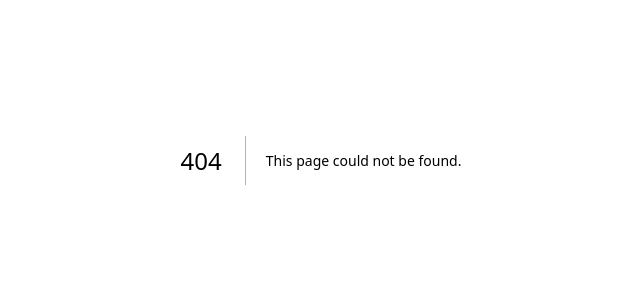
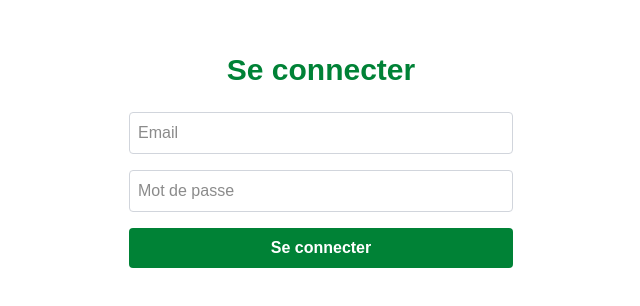
Before and after one commit to bachir23091976/foodsave, a Next.js app in the folder web/: page /login in a window 1280 px wide. Before the commit this address had no page. Shown: the part 240-546 px from the top of the page, without its empty margins (319-959 px from the left). Built offline with nearby package versions, Linux system fonts and the light colour scheme.

Commit message:
Add login page

```diff
--- /dev/null
+++ b/web/app/login/page.tsx
@@ -0,0 +1,67 @@
+"use client";
+
+import { useState } from "react";
+
+export default function LoginPage() {
+  const [email, setEmail] = useState("");
+  const [password, setPassword] = useState("");
+  const [message, setMessage] = useState("");
+
+  const handleSubmit = async (e: React.FormEvent) => {
+    e.preventDefault();
+    setMessage("");
+
+    try {
+      const res = await fetch("http://localhost:4000/auth/login", {
+        method: "POST",
+        headers: { "Content-Type": "application/json" },
+        body: JSON.stringify({ email, password }),
+      });
+
+      const data = await res.json();
+
+      if (!res.ok) {
+        setMessage(data.message || "Une erreur est survenue");
+        return;
+      }
+
+      localStorage.setItem("token", data.token);
+      setMessage(`Bienvenue, ${data.user.firstName} !`);
+    } catch {
+      setMessage("Impossible de contacter le serveur");
+    }
+  };
+
+  return (
+    <main className="min-h-screen flex flex-col items-center justify-center p-8">
+      <h1 className="text-3xl font-bold text-green-700 mb-6">Se connecter</h1>
+
+      <form onSubmit={handleSubmit} className="flex flex-col gap-4 w-full max-w-sm">
+        <input
+          type="email"
+          placeholder="Email"
+          value={email}
+          onChange={(e) => setEmail(e.target.value)}
+          className="border border-gray-300 rounded p-2"
+          required
+        />
+        <input
+          type="password"
+          placeholder="Mot de passe"
+          value={password}
+          onChange={(e) => setPassword(e.target.value)}
+          className="border border-gray-300 rounded p-2"
+          required
+        />
+        <button
+          type="submit"
+          className="bg-green-700 text-white rounded p-2 font-semibold hover:bg-green-800"
+        >
+          Se connecter
+        </button>
+      </form>
+
+      {message && <p className="mt-4 text-gray-700">{message}</p>}
+    </main>
+  );
+}
```
